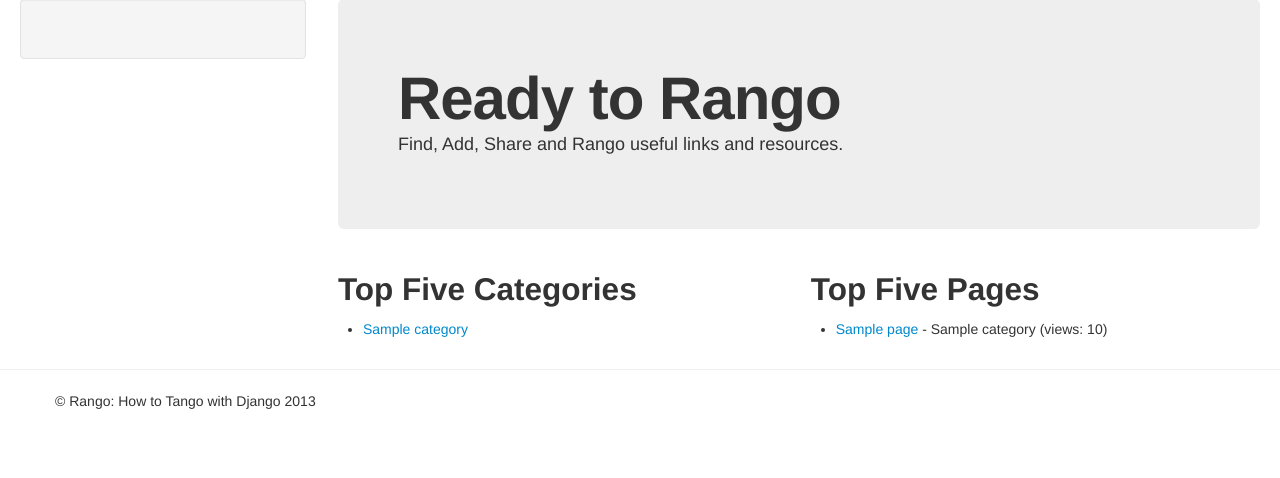
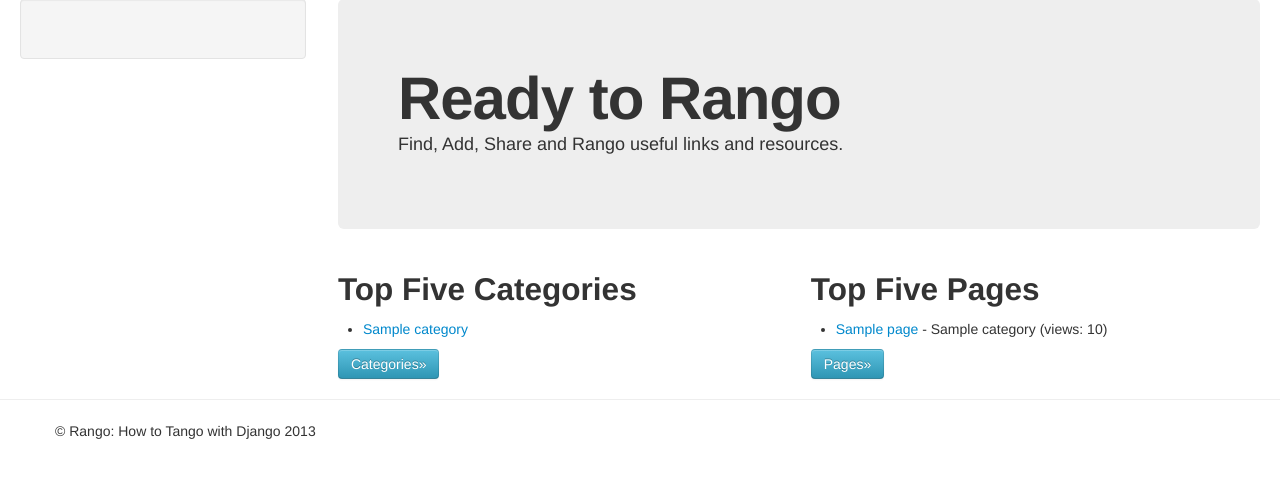
Before and after one commit to codedesigner/tango_with_django, a Django app: page /rango/ in a window 1280 px wide. Shown: the part 61-539 px from the top of the page. Run offline with Django 3.2, Linux system fonts and the light colour scheme; tables that the repository leaves empty hold one stand-in row (values such as "Sample post"); some libraries are stand-ins or nearby versions.

Commit message:
added category and page list views and added button on index page.

```diff
--- a/tango_with_djnago_project/rango/urls.py
+++ b/tango_with_djnago_project/rango/urls.py
@@ -4,6 +4,8 @@ from rango import views
 urlpatterns = patterns('',
       url(r'^$', views.index, name='index'),
       url(r'^about/$', views.about, name='about'),
+      url(r'^category_list/$', views.category_list, name='category_list'),
+      url(r'^page_list/$', views.page_list, name='page_list'),
       url(r'^add_category/$', views.add_category, name='add_category'),
       url(r'^category/(?P<category_name_url>\w+)$', views.category, name='category'),
       url(r'^category/(?P<category_name_url>\w+)/add_page/$', views.add_page, name='add_page'),
--- a/tango_with_djnago_project/rango/views.py
+++ b/tango_with_djnago_project/rango/views.py
@@ -111,6 +111,20 @@ def about(request):
     visit_count = int(request.COOKIES.get('visits', 0))
     context = RequestContext(request)
     return render_to_response('rango/about.html', {'visit_count':visit_count}, context)
+
+def category_list(request):
+    context = RequestContext(request)
+    category_list = Category.objects.order_by('-likes')
+    context_dict = {'categories':category_list}
+    for category in category_list:
+        category.url = encode_url(category.name)
+    return render_to_response('rango/category_list.html', context_dict, context)
+
+def page_list(request):
+    context = RequestContext(request)
+    page_list = Page.objects.all()
+    context_dict = {'pages':page_list}
+    return render_to_response('rango/page_list.html', context_dict, context)
 
 def category(request, category_name_url):
     context = RequestContext(request)
--- a/tango_with_djnago_project/templates/rango/index.html
+++ b/tango_with_djnago_project/templates/rango/index.html
@@ -13,6 +13,7 @@
               <li><a href="/rango/category/{{ category.url }}">{{ category.name }}</a></li>
             {% endfor %}
           </ul>
+          <a href="/rango/category_list/" class="btn btn-info btn-xs">Categories&raquo;</a>
         {% else %}
           <strong>There are no categories present.</strong>
         {% endif %}
@@ -26,6 +27,7 @@
               <li><a href="{{ page.url }}">{{ page.title }}</a> - {{ page.category }} (views: {{ page.views }})</li>
             {% endfor %}
           </ul>
+          <a href="/rango/page_list" class="btn btn-info btn-xs">Pages&raquo;</a>
         {% else %}
           <strong>No pages at present.</strong>
         {% endif %}
```
